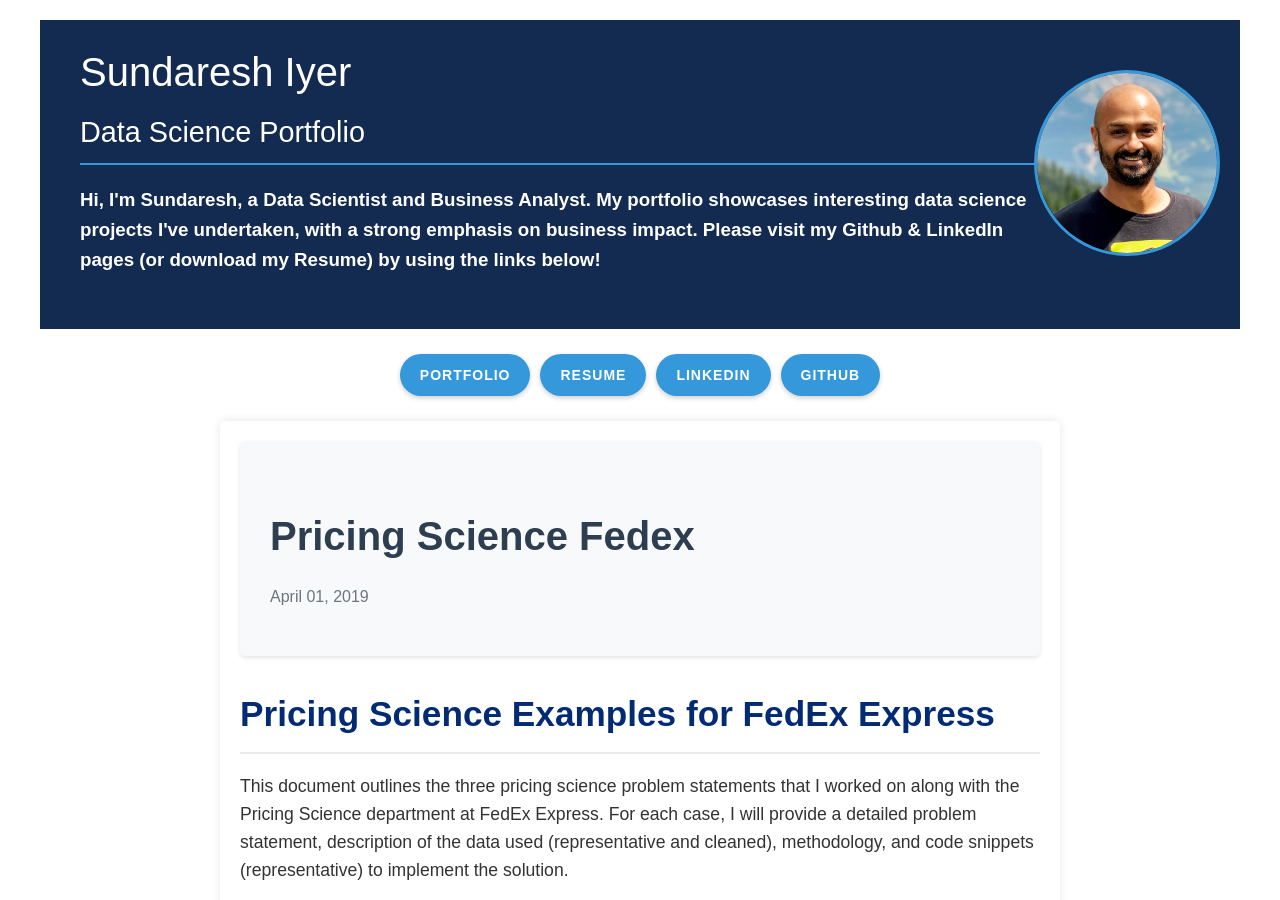
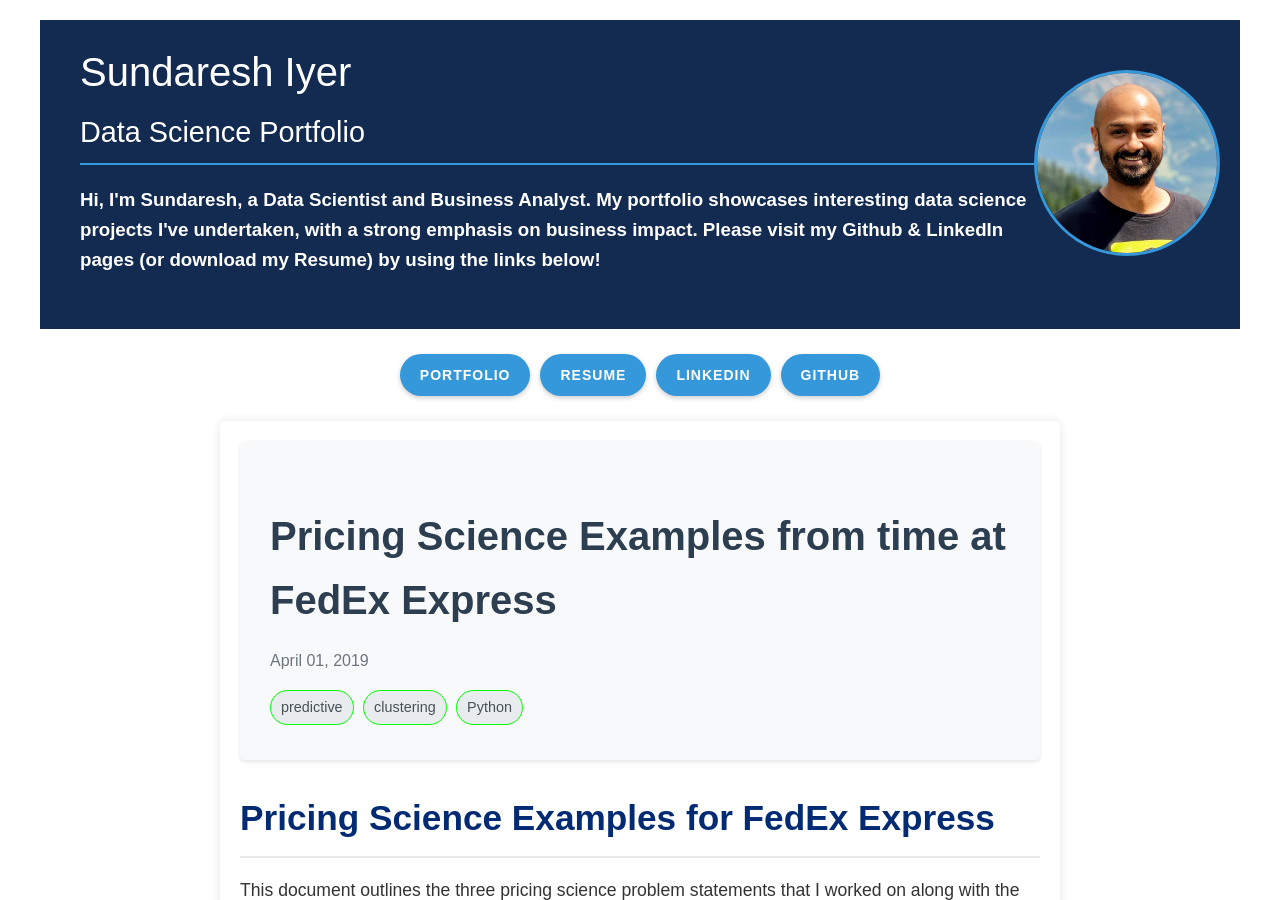
Before and after one commit to IyerS/sundareshiyer.github.io, a Jekyll site: the page built from _posts/2019-04-01-pricing-science-fedex.md, in a window 1280 px wide and 900 px high. Built offline with Jekyll 4.4.1, drawn with Linux system fonts in a browser that asks for light colours; our own code applies the rules of GitHub Pages for plain Markdown files.

Commit message:
Update 2019-04-01-pricing-science-fedex.md

```diff
--- a/_posts/2019-04-01-pricing-science-fedex.md
+++ b/_posts/2019-04-01-pricing-science-fedex.md
@@ -1,3 +1,10 @@
+---
+layout: post
+title: Pricing Science Examples from time at FedEx Express
+image: "/assets/img/project-images/ab-testing-title-img.png"
+tags: [predictive, clustering, Python]
+---
+
 # Pricing Science Examples for FedEx Express
 
 This document outlines the three pricing science problem statements that I worked on along with the Pricing Science department at FedEx Express. For each case, I will provide a detailed problem statement, description of the data used (representative and cleaned), methodology, and code snippets (representative) to implement the solution.
```
